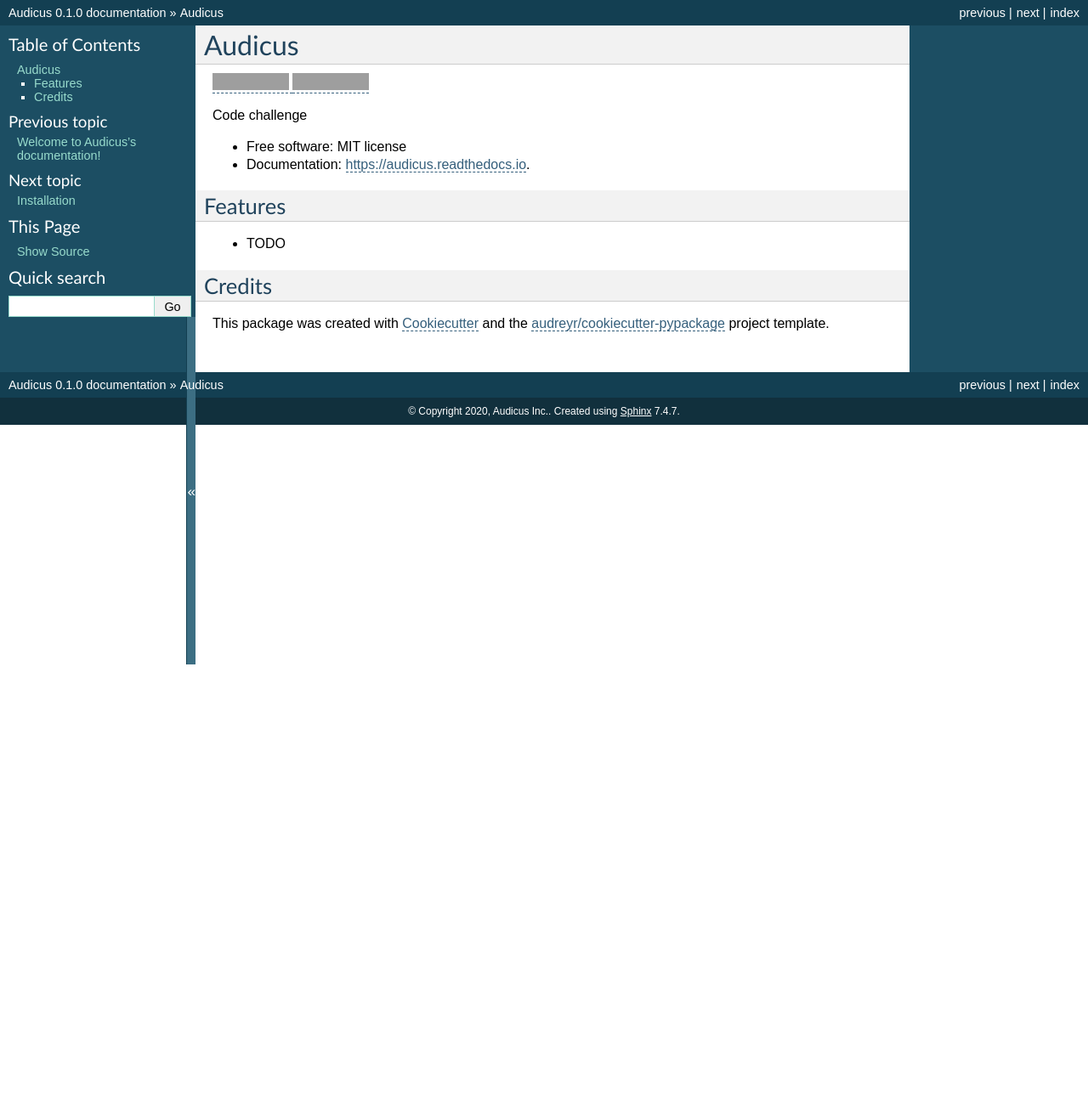
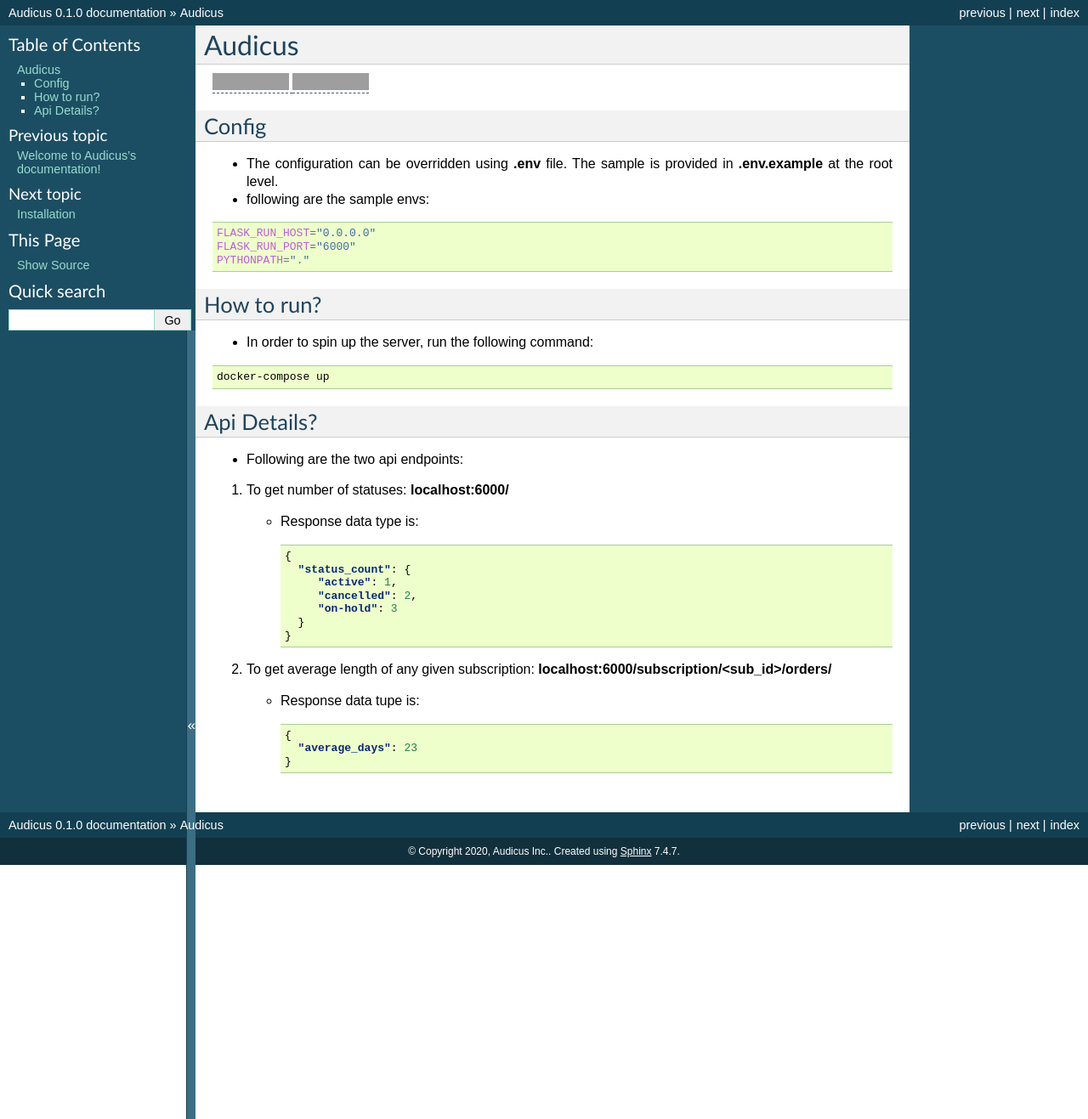
Before and after one commit to amninder/audicus, a Sphinx documentation site: the page built from docs/readme.rst, in a window 1280 px wide. Shown: the whole page at 85% size. Built offline with Sphinx 7.4.7, drawn with Linux system fonts in a browser that asks for light colours; before the commit the page ends 900 px from its top, so only the background shows below that; grey boxes are pictures that could not be loaded.

Commit message:
adds instructions

```diff
--- a/README.rst
+++ b/README.rst
@@ -11,24 +11,54 @@
         :alt: Documentation Status
 
 
+Config
+------
+
+* The configuration can be overridden using **.env** file. The sample is provided in **.env.example** at the root level.
+* following are the sample envs:
+
+.. code-block:: bash
+
+    FLASK_RUN_HOST="0.0.0.0"
+    FLASK_RUN_PORT="6000"
+    PYTHONPATH="."
 
 
-Code challenge
+How to run?
+-----------
+
+* In order to spin up the server, run the following command:
+
+.. code-block:: bash
+
+   docker-compose up
 
 
-* Free software: MIT license
-* Documentation: https://audicus.readthedocs.io.
+Api Details?
+------------
 
+* Following are the two api endpoints:
 
-Features
---------
+#. To get number of statuses: **localhost:6000/**
 
-* TODO
+   * Response data type is:
 
-Credits
--------
+     .. code-block:: json
 
-This package was created with Cookiecutter_ and the `audreyr/cookiecutter-pypackage`_ project template.
+         {
+           "status_count": {
+              "active": 1,
+              "cancelled": 2,
+              "on-hold": 3
+           }
+         }
 
-.. _Cookiecutter: https://github.com/audreyr/cookiecutter
-.. _`audreyr/cookiecutter-pypackage`: https://github.com/audreyr/cookiecutter-pypackage
+#. To get average length of any given subscription: **localhost:6000/subscription/<sub_id>/orders/**
+
+   * Response data tupe is:
+
+     .. code-block:: json
+
+         {
+           "average_days": 23
+         }
--- a/docs/usage.rst
+++ b/docs/usage.rst
@@ -3,5 +3,4 @@
 =====
 
 To use Audicus in a project::
-
-    import audicus
+    docer-compose up
```
